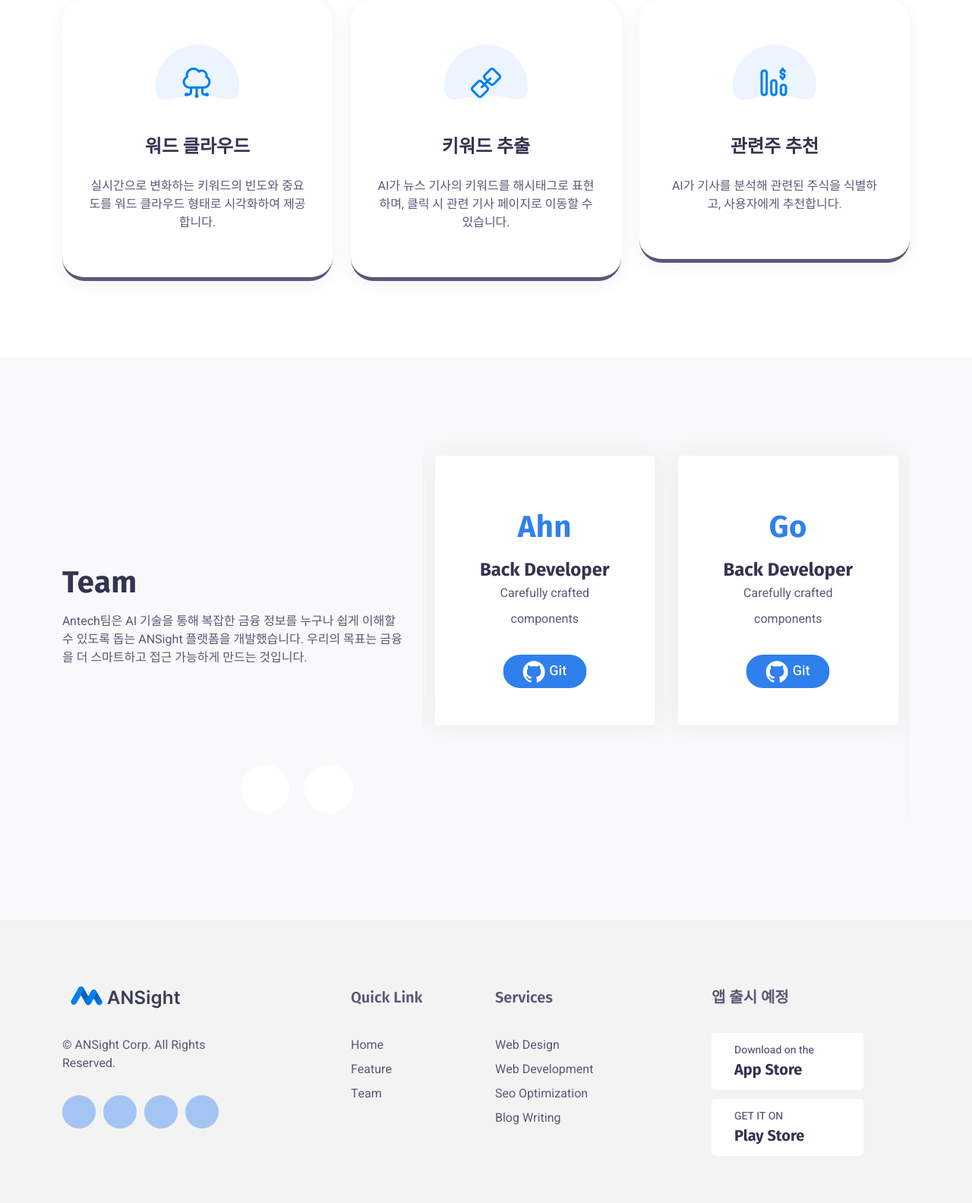
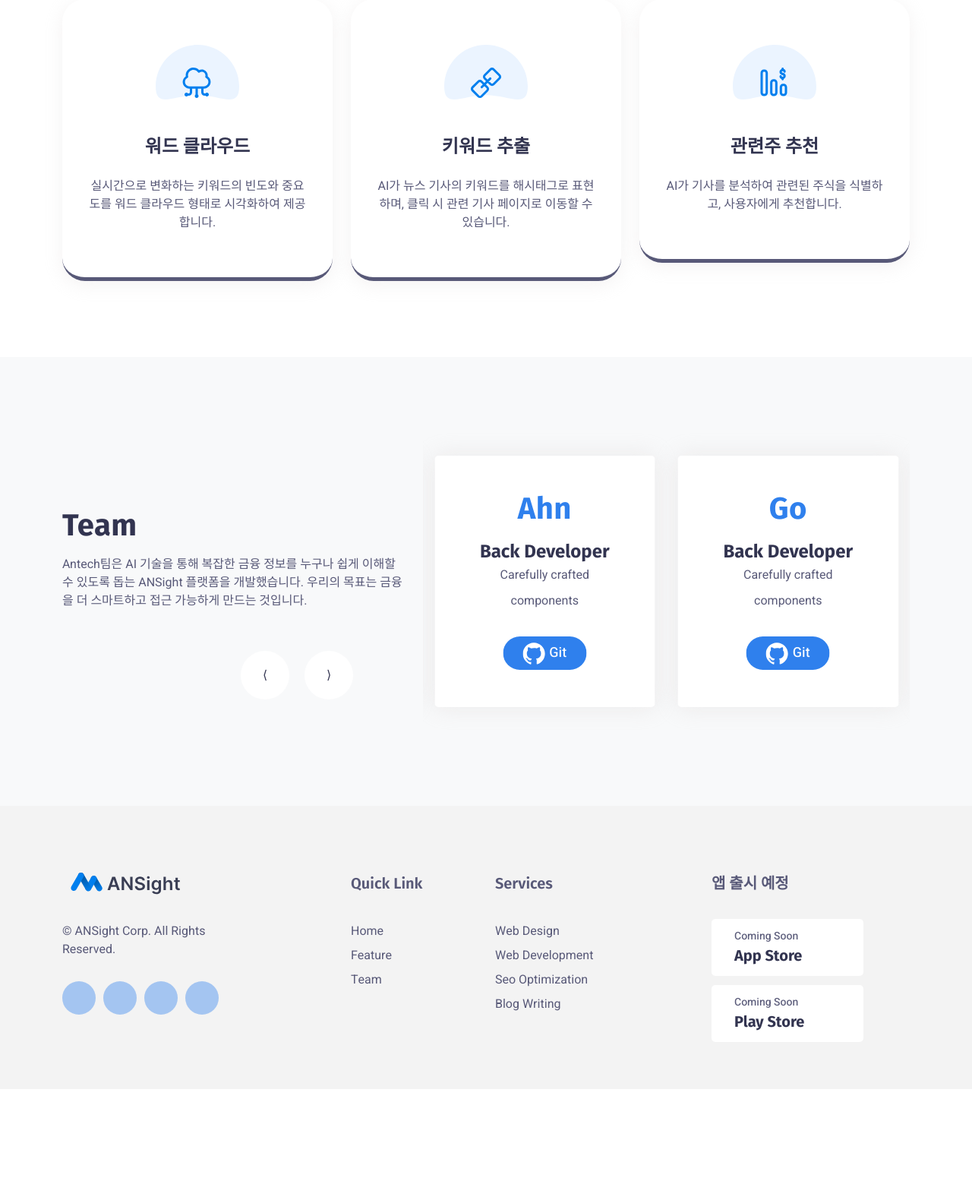
Before and after one commit to IT-SJ/AnTech, a Python web app: template src/main/resources/templates/index2.html in a window 1280 px wide. Shown: the part 1390-2974 px from the top of the page at 76% size. After the commit the page ends 2747 px from the top, so only its background shows below. Run offline with Jinja, Linux system fonts and the light colour scheme; the template is opened without the code that fills it, so the values that code supplies are empty; some libraries are stand-ins or nearby versions; grey boxes are pictures that could not be loaded.

Commit message:
(FE) index2 부분 수정, main.js 살짝 수정

```diff
--- a/src/main/resources/static/assets/js/main.js
+++ b/src/main/resources/static/assets/js/main.js
@@ -79,8 +79,8 @@
         nav: false,
         controls: true,
         controlsText: [
-          '<i class="lni lni-chevron-left prev"></i>',
-          '<i class="lni lni-chevron-right prev"></i>',
+          '⟨',
+          '⟩',
         ],
         responsive: {
           0: {
--- a/src/main/resources/templates/index2.html
+++ b/src/main/resources/templates/index2.html
@@ -74,7 +74,7 @@
                         <a class="page-scroll" href="#team">Team</a>
                       </li>
                       <li class="nav-item">
-                        <a class="page-scroll" href="authentication-login.html" style="color: #007fee;">로그인</a>
+                        <a class="page-scroll" href="login.do" style="color: #007fee;">로그인</a>
                       </li>
                     </ul>
                   </div>
@@ -100,7 +100,7 @@
               <div class="hero-content-wrapper">
                 <h2 class="mb-30 wow fadeInUp" data-wow-delay=".2s" style="color: #007fee;">Analysis News Insight</h2>
                 <p class="mb-30 wow fadeInUp" data-wow-delay=".4s">ANSight는 AI를 활용해 금융 뉴스를 쉽고 간결하게 요약하고, 맞춤형 정보를 제공하는 서비스 플랫폼입니다. 지금 회원가입하고, 금융 뉴스를 한눈에 파악할 수 있는 스마트한 경험을 시작해보세요!</p>
-                <a href="./authentication-register.html" class="button button-lg radius-50 wow fadeInUp" data-wow-delay=".6s">회원가입</a>
+                <a href="register" class="button button-lg radius-50 wow fadeInUp" data-wow-delay=".6s">회원가입</a>
               </div>
             </div>
             <div class="col-lg-6 align-self-end">
@@ -236,7 +236,7 @@
               </div>
               <div class="content">
                 <h5>관련주 추천</h5>
-                <p>AI가 기사를 분석해 관련된 주식을 식별하고, 사용자에게 추천합니다.</p>
+                <p>AI가 기사를 분석하여 관련된 주식을 식별하고, 사용자에게 추천합니다.</p>
               </div>
             </div>
           </div>
@@ -261,13 +261,12 @@
               <div class="pricing-active">
                 <div class="single-pricing-wrapper">
                   <div class="single-pricing">
-                    <img src="" alt="">
                     <h3>Ahn</h3>
                     <h5>Back Developer</h5>
                     <ul>
                       <li>Carefully crafted components</li>
                     </ul>
-                    <a href="#0" class="button radius-30"><svg width="35" height="35" viewBox="2 0 24 24" fill="none" xmlns="http://www.w3.org/2000/svg" transform="rotate(0 0 0)">
+                    <a href="https://github.com/IT-SJ" class="button radius-30"><svg width="35" height="35" viewBox="2 0 24 24" fill="none" xmlns="http://www.w3.org/2000/svg" transform="rotate(0 0 0)">
                       <path d="M12 2.24902C6.51613 2.24902 2 6.70064 2 12.249C2 16.6361 4.87097 20.3781 8.87097 21.7329C9.3871 21.8297 9.54839 21.5071 9.54839 21.2813C9.54839 21.0555 9.54839 20.4103 9.51613 19.5393C6.74194 20.1845 6.16129 18.1845 6.16129 18.1845C5.70968 17.0555 5.03226 16.7329 5.03226 16.7329C4.12903 16.0877 5.06452 16.0877 5.06452 16.0877C6.06452 16.12 6.6129 17.12 6.6129 17.12C7.48387 18.6684 8.96774 18.2168 9.51613 17.9264C9.6129 17.2813 9.87097 16.8297 10.1613 16.5716C7.96774 16.3458 5.6129 15.4748 5.6129 11.6684C5.6129 10.5716 6.03226 9.70064 6.64516 9.02322C6.54839 8.79741 6.19355 7.76515 6.74194 6.37806C6.74194 6.37806 7.6129 6.11999 9.51613 7.41031C10.3226 7.18451 11.1613 7.05548 12.0323 7.05548C12.9032 7.05548 13.7742 7.15225 14.5484 7.41031C16.4516 6.15225 17.2903 6.37806 17.2903 6.37806C17.8387 7.73289 17.5161 8.79741 17.3871 9.02322C18.0323 9.70064 18.4194 10.6039 18.4194 11.6684C18.4194 15.4748 16.0645 16.3458 13.871 16.5716C14.2258 16.8942 14.5484 17.5393 14.5484 18.4426C14.5484 19.7974 14.5161 20.8619 14.5161 21.1845C14.5161 21.4426 14.7097 21.7329 15.1935 21.6361C19.129 20.3135 22 16.6039 22 12.1845C21.9677 6.70064 17.4839 2.24902 12 2.24902Z" fill="#ffffff"/>
                       </svg>
                       Git</a>
@@ -275,13 +274,12 @@
                 </div>
                 <div class="single-pricing-wrapper">
                   <div class="single-pricing">
-                    <img src="" alt="">
                     <h3>Go</h3>
                     <h5>Back Developer</h5>
                     <ul>
                       <li>Carefully crafted components</li>
                     </ul>
-                    <a href="#0" class="button radius-30"><svg width="35" height="35" viewBox="2 0 24 24" fill="none" xmlns="http://www.w3.org/2000/svg" transform="rotate(0 0 0)">
+                    <a href="https://github.com/mono652" class="button radius-30"><svg width="35" height="35" viewBox="2 0 24 24" fill="none" xmlns="http://www.w3.org/2000/svg" transform="rotate(0 0 0)">
                       <path d="M12 2.24902C6.51613 2.24902 2 6.70064 2 12.249C2 16.6361 4.87097 20.3781 8.87097 21.7329C9.3871 21.8297 9.54839 21.5071 9.54839 21.2813C9.54839 21.0555 9.54839 20.4103 9.51613 19.5393C6.74194 20.1845 6.16129 18.1845 6.16129 18.1845C5.70968 17.0555 5.03226 16.7329 5.03226 16.7329C4.12903 16.0877 5.06452 16.0877 5.06452 16.0877C6.06452 16.12 6.6129 17.12 6.6129 17.12C7.48387 18.6684 8.96774 18.2168 9.51613 17.9264C9.6129 17.2813 9.87097 16.8297 10.1613 16.5716C7.96774 16.3458 5.6129 15.4748 5.6129 11.6684C5.6129 10.5716 6.03226 9.70064 6.64516 9.02322C6.54839 8.79741 6.19355 7.76515 6.74194 6.37806C6.74194 6.37806 7.6129 6.11999 9.51613 7.41031C10.3226 7.18451 11.1613 7.05548 12.0323 7.05548C12.9032 7.05548 13.7742 7.15225 14.5484 7.41031C16.4516 6.15225 17.2903 6.37806 17.2903 6.37806C17.8387 7.73289 17.5161 8.79741 17.3871 9.02322C18.0323 9.70064 18.4194 10.6039 18.4194 11.6684C18.4194 15.4748 16.0645 16.3458 13.871 16.5716C14.2258 16.8942 14.5484 17.5393 14.5484 18.4426C14.5484 19.7974 14.5161 20.8619 14.5161 21.1845C14.5161 21.4426 14.7097 21.7329 15.1935 21.6361C19.129 20.3135 22 16.6039 22 12.1845C21.9677 6.70064 17.4839 2.24902 12 2.24902Z" fill="#ffffff"/>
                       </svg>
                       Git</a>
@@ -290,26 +288,24 @@
                 <div class="single-pricing-wrapper">
 
                   <div class="single-pricing">
-                    <img src="../static/assets/images/logos/Sim1.svg" alt="Sim Image" style="width:200px; height:auto;">    <!-- 아니 왜 처안떠 -->
                     <h3>Sim</h3>
                     <h5>Front Developer</h5>
                     <ul>
                       <li>Carefully crafted components</li>
                     </ul>
-                    <a href="#0" class="button radius-30"><svg width="35" height="35" viewBox="2 0 24 24" fill="none" xmlns="http://www.w3.org/2000/svg" transform="rotate(0 0 0)">
+                    <a href="https://github.com/tladmswls99" class="button radius-30"><svg width="35" height="35" viewBox="2 0 24 24" fill="none" xmlns="http://www.w3.org/2000/svg" transform="rotate(0 0 0)">
                       <path d="M12 2.24902C6.51613 2.24902 2 6.70064 2 12.249C2 16.6361 4.87097 20.3781 8.87097 21.7329C9.3871 21.8297 9.54839 21.5071 9.54839 21.2813C9.54839 21.0555 9.54839 20.4103 9.51613 19.5393C6.74194 20.1845 6.16129 18.1845 6.16129 18.1845C5.70968 17.0555 5.03226 16.7329 5.03226 16.7329C4.12903 16.0877 5.06452 16.0877 5.06452 16.0877C6.06452 16.12 6.6129 17.12 6.6129 17.12C7.48387 18.6684 8.96774 18.2168 9.51613 17.9264C9.6129 17.2813 9.87097 16.8297 10.1613 16.5716C7.96774 16.3458 5.6129 15.4748 5.6129 11.6684C5.6129 10.5716 6.03226 9.70064 6.64516 9.02322C6.54839 8.79741 6.19355 7.76515 6.74194 6.37806C6.74194 6.37806 7.6129 6.11999 9.51613 7.41031C10.3226 7.18451 11.1613 7.05548 12.0323 7.05548C12.9032 7.05548 13.7742 7.15225 14.5484 7.41031C16.4516 6.15225 17.2903 6.37806 17.2903 6.37806C17.8387 7.73289 17.5161 8.79741 17.3871 9.02322C18.0323 9.70064 18.4194 10.6039 18.4194 11.6684C18.4194 15.4748 16.0645 16.3458 13.871 16.5716C14.2258 16.8942 14.5484 17.5393 14.5484 18.4426C14.5484 19.7974 14.5161 20.8619 14.5161 21.1845C14.5161 21.4426 14.7097 21.7329 15.1935 21.6361C19.129 20.3135 22 16.6039 22 12.1845C21.9677 6.70064 17.4839 2.24902 12 2.24902Z" fill="#ffffff"/>
                       </svg>Git</a>
                   </div>
                 </div>
                 <div class="single-pricing-wrapper">
                   <div class="single-pricing">
-                    <img src="" alt="">
                     <h3>Lee</h3>
                     <h5>Front Developer</h5>
                     <ul>
                       <li>Carefully crafted components</li>
                     </ul>
-                    <a href="#0" class="button radius-30"><svg width="35" height="35" viewBox="2 0 24 24" fill="none" xmlns="http://www.w3.org/2000/svg" transform="rotate(0 0 0)">
+                    <a href="https://github.com/yebeenn1" class="button radius-30"><svg width="35" height="35" viewBox="2 0 24 24" fill="none" xmlns="http://www.w3.org/2000/svg" transform="rotate(0 0 0)">
                       <path d="M12 2.24902C6.51613 2.24902 2 6.70064 2 12.249C2 16.6361 4.87097 20.3781 8.87097 21.7329C9.3871 21.8297 9.54839 21.5071 9.54839 21.2813C9.54839 21.0555 9.54839 20.4103 9.51613 19.5393C6.74194 20.1845 6.16129 18.1845 6.16129 18.1845C5.70968 17.0555 5.03226 16.7329 5.03226 16.7329C4.12903 16.0877 5.06452 16.0877 5.06452 16.0877C6.06452 16.12 6.6129 17.12 6.6129 17.12C7.48387 18.6684 8.96774 18.2168 9.51613 17.9264C9.6129 17.2813 9.87097 16.8297 10.1613 16.5716C7.96774 16.3458 5.6129 15.4748 5.6129 11.6684C5.6129 10.5716 6.03226 9.70064 6.64516 9.02322C6.54839 8.79741 6.19355 7.76515 6.74194 6.37806C6.74194 6.37806 7.6129 6.11999 9.51613 7.41031C10.3226 7.18451 11.1613 7.05548 12.0323 7.05548C12.9032 7.05548 13.7742 7.15225 14.5484 7.41031C16.4516 6.15225 17.2903 6.37806 17.2903 6.37806C17.8387 7.73289 17.5161 8.79741 17.3871 9.02322C18.0323 9.70064 18.4194 10.6039 18.4194 11.6684C18.4194 15.4748 16.0645 16.3458 13.871 16.5716C14.2258 16.8942 14.5484 17.5393 14.5484 18.4426C14.5484 19.7974 14.5161 20.8619 14.5161 21.1845C14.5161 21.4426 14.7097 21.7329 15.1935 21.6361C19.129 20.3135 22 16.6039 22 12.1845C21.9677 6.70064 17.4839 2.24902 12 2.24902Z" fill="#ffffff"/>
                       </svg>
                       Git</a>
@@ -377,13 +373,13 @@
                   <li>
                     <a href="#0">
                       <span class="icon"><i class="lni lni-apple"></i></span>
-                      <span class="text">Download on the <b>App Store</b> </span>
+                      <span class="text">Coming Soon <b>App Store</b> </span>
                     </a>
                   </li>
                   <li>
                     <a href="#0">
                       <span class="icon"><i class="lni lni-play-store"></i></span>
-                      <span class="text">GET IT ON <b>Play Store</b> </span>
+                      <span class="text">Coming Soon <b>Play Store</b> </span>
                     </a>
                   </li>
                 </ul>
```
Also changed, not shown: src/main/resources/static/assets/images/logos/Sim.jpg (deleted), src/main/resources/static/assets/images/logos/Sim1.svg (deleted).
